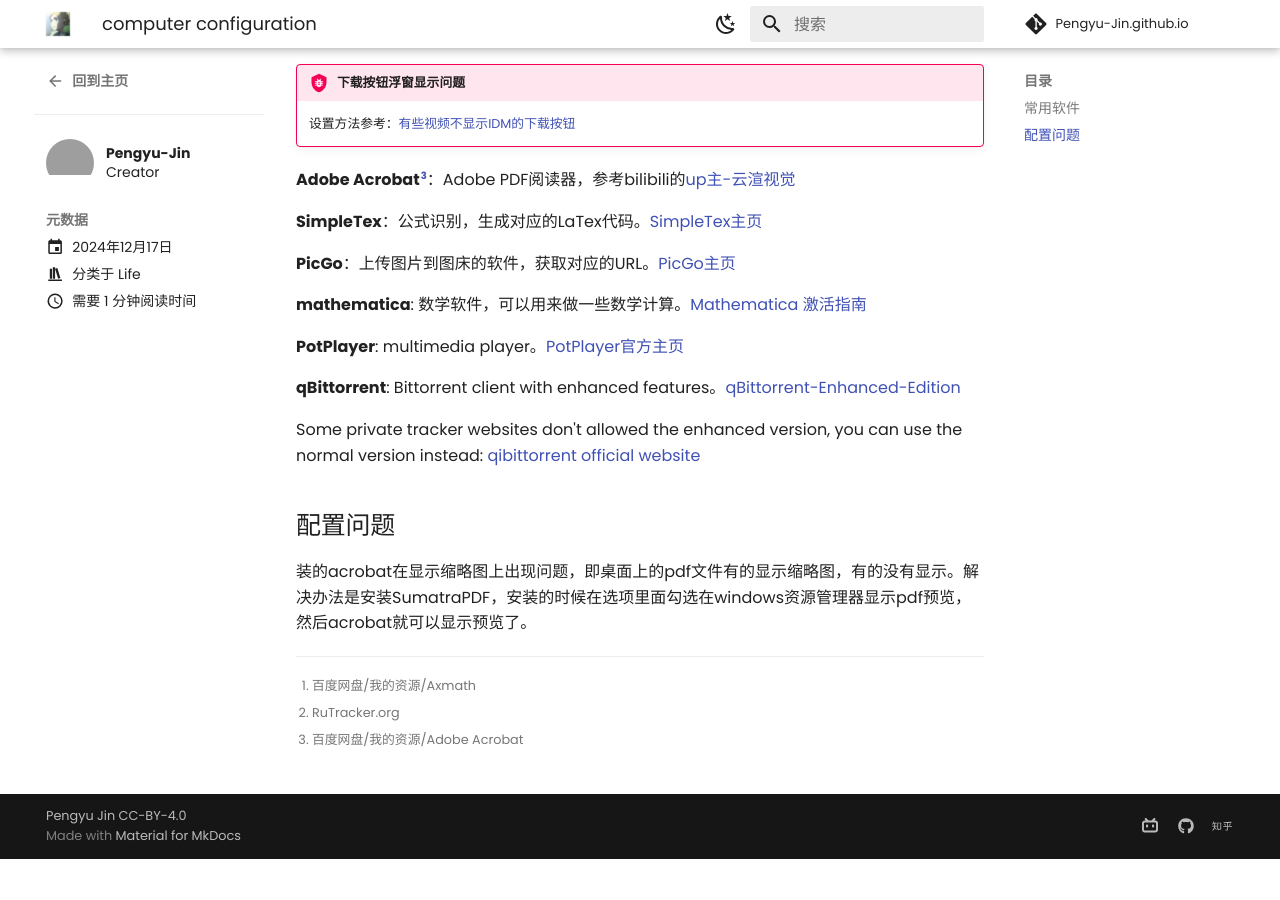
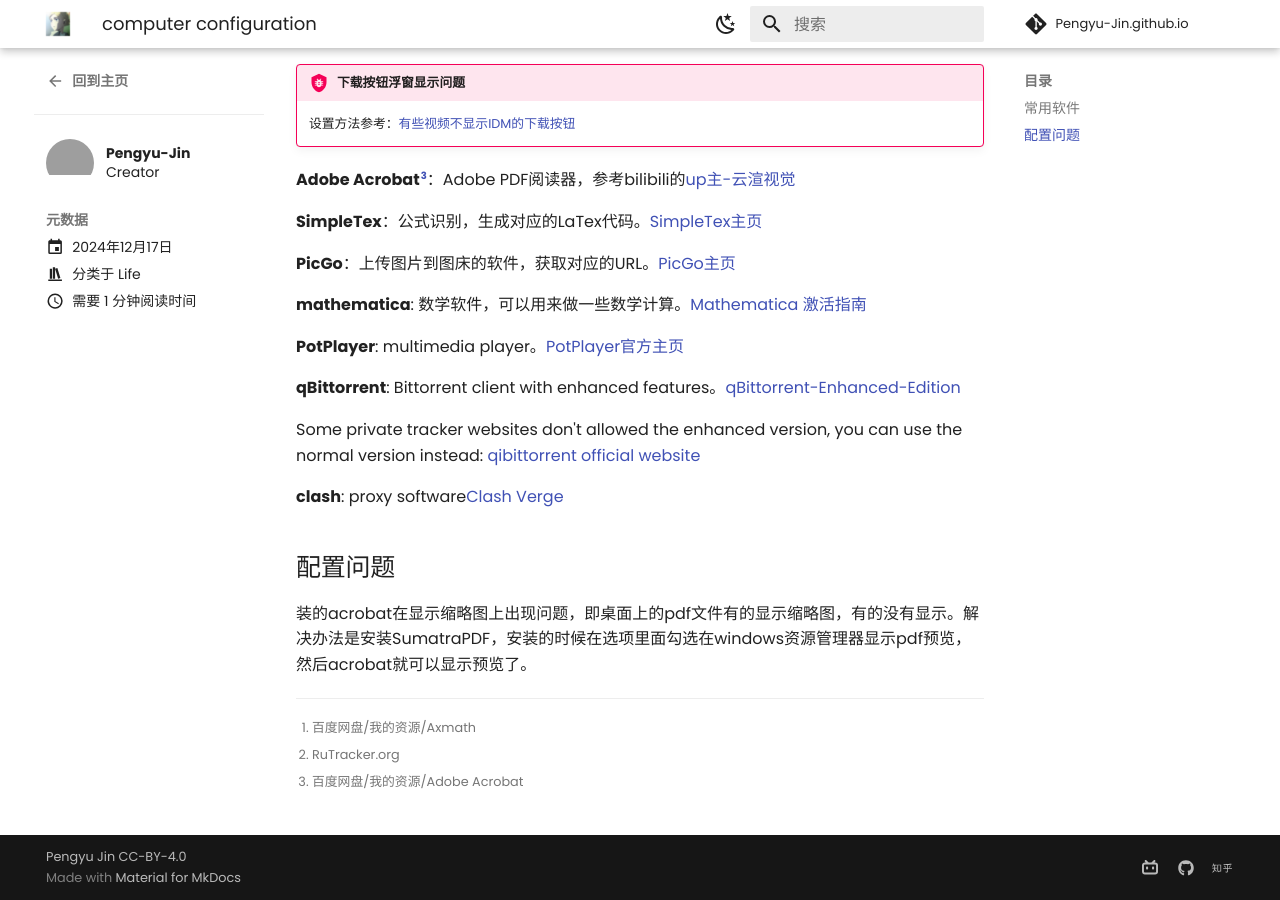
Before and after one commit to Pengyu-Jin/Pengyu-Jin.github.io, an MkDocs documentation site: the page built from docs/blog/posts/computer configuration.md, in a window 1280 px wide and 900 px high, scrolled down 503 px. Built offline with MkDocs 1.6.1 and Material for MkDocs 9.7.7, drawn with Linux system fonts in a browser that asks for light colours; comment, search, counter and statistics services are not loaded; before the commit the page ends 1362 px from its top, so only the background shows below that; grey boxes are pictures that could not be loaded.

Commit message:
20241230

```diff
--- a/docs/blog/posts/computer configuration.md
+++ b/docs/blog/posts/computer configuration.md
@@ -44,6 +44,8 @@
 
 Some private tracker websites don't allowed the enhanced version, you can use the normal version instead: [qibittorrent official website](https://www.qbittorrent.org/){:target="_blank"}
 
+**clash**: proxy software[Clash Verge](https://www.clashverge.dev/)
+
 ## 配置问题
 
 装的acrobat在显示缩略图上出现问题，即桌面上的pdf文件有的显示缩略图，有的没有显示。解决办法是安装SumatraPDF，安装的时候在选项里面勾选在windows资源管理器显示pdf预览，然后acrobat就可以显示预览了。
```
